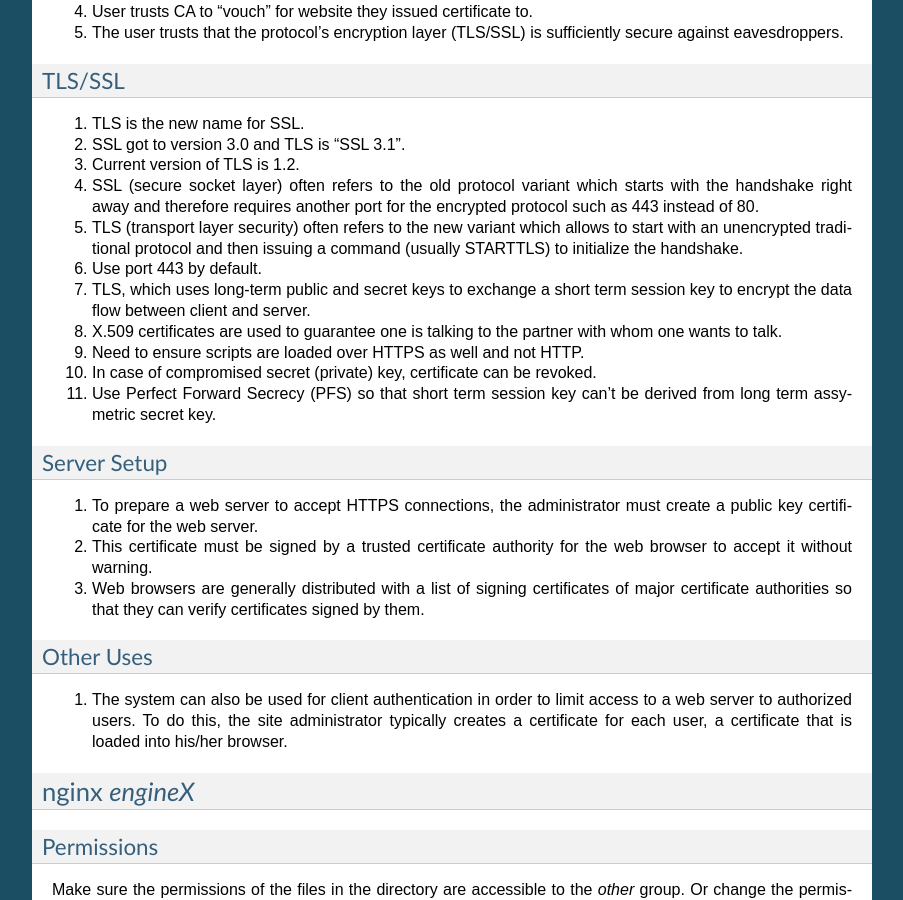
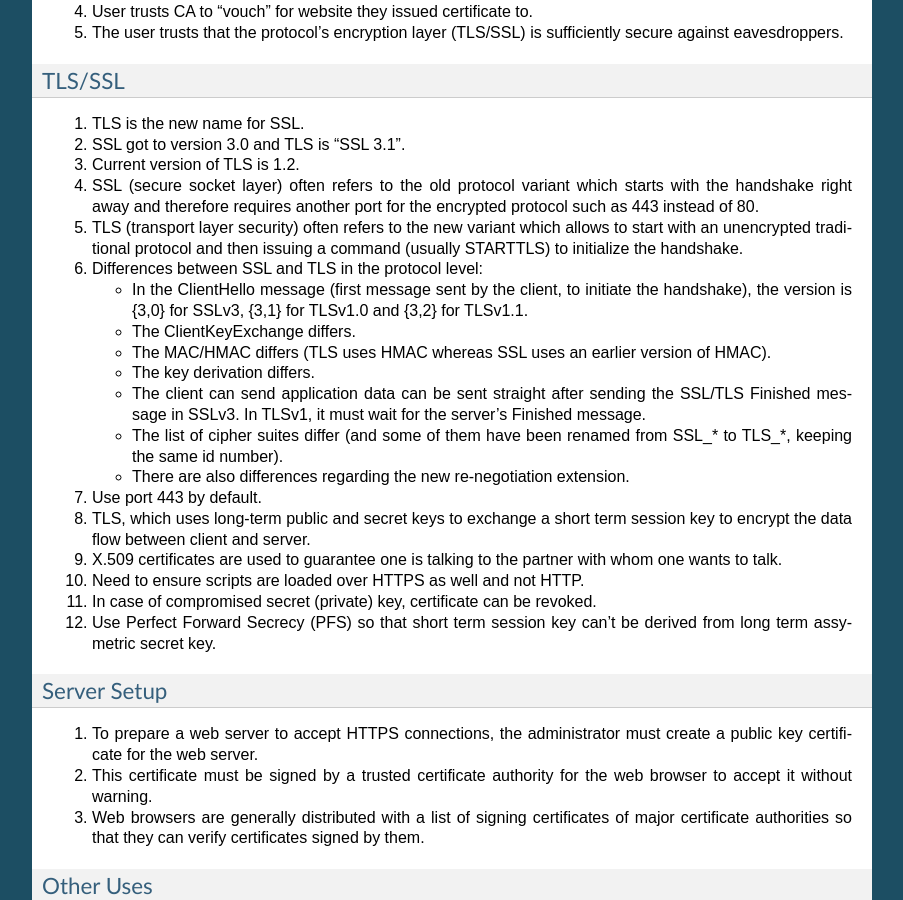
Before and after one commit to amituttam/notes, a Sphinx documentation site: the page built from docs/networking/http.rst, in a window 1280 px wide and 900 px high, scrolled down 12190 px. Shown: the whole window, without its empty margins (198-1101 px from the left). Built offline with Sphinx 7.4.7, drawn with Linux system fonts in a browser that asks for light colours.

Commit message:
http: Add differences between SSL/TLS
Signed-off-by: Amit Uttamchandani <auttamchandani@logicube.com>

```diff
--- a/docs/networking/http.rst
+++ b/docs/networking/http.rst
@@ -785,6 +785,29 @@ TLS/SSL
 #. TLS (transport layer security) often refers to the new variant which allows to start with an
    unencrypted traditional protocol and then issuing a command (usually STARTTLS) to initialize
    the handshake.
+#. Differences between SSL and TLS in the protocol level:
+
+   * In the ClientHello message (first message sent by the client, to
+     initiate the handshake), the version is {3,0} for SSLv3, {3,1} for
+     TLSv1.0 and {3,2} for TLSv1.1.
+
+   * The ClientKeyExchange differs.
+
+   * The MAC/HMAC differs (TLS uses HMAC whereas SSL uses an earlier
+     version of HMAC).
+
+   * The key derivation differs.
+
+   * The client can send application data can be sent straight after
+     sending the SSL/TLS Finished message in SSLv3. In TLSv1, it must
+     wait for the server's Finished message.
+
+   * The list of cipher suites differ (and some of them have been
+     renamed from SSL_* to TLS_*, keeping the same id number).
+
+   * There are also differences regarding the new re-negotiation
+     extension.
+
 #. Use port 443 by default.
 #. TLS, which uses long-term public and secret keys to exchange a short term session key to encrypt the data
    flow between client and server.
```
